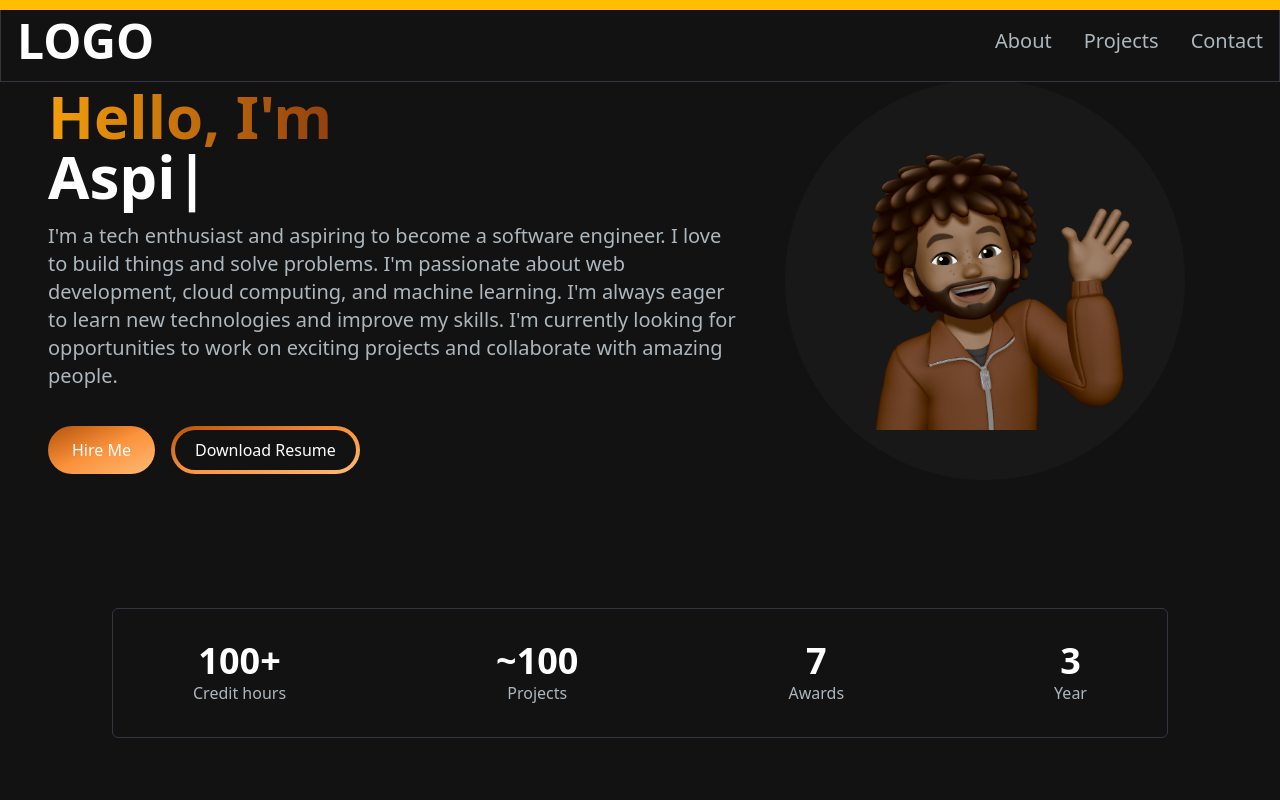
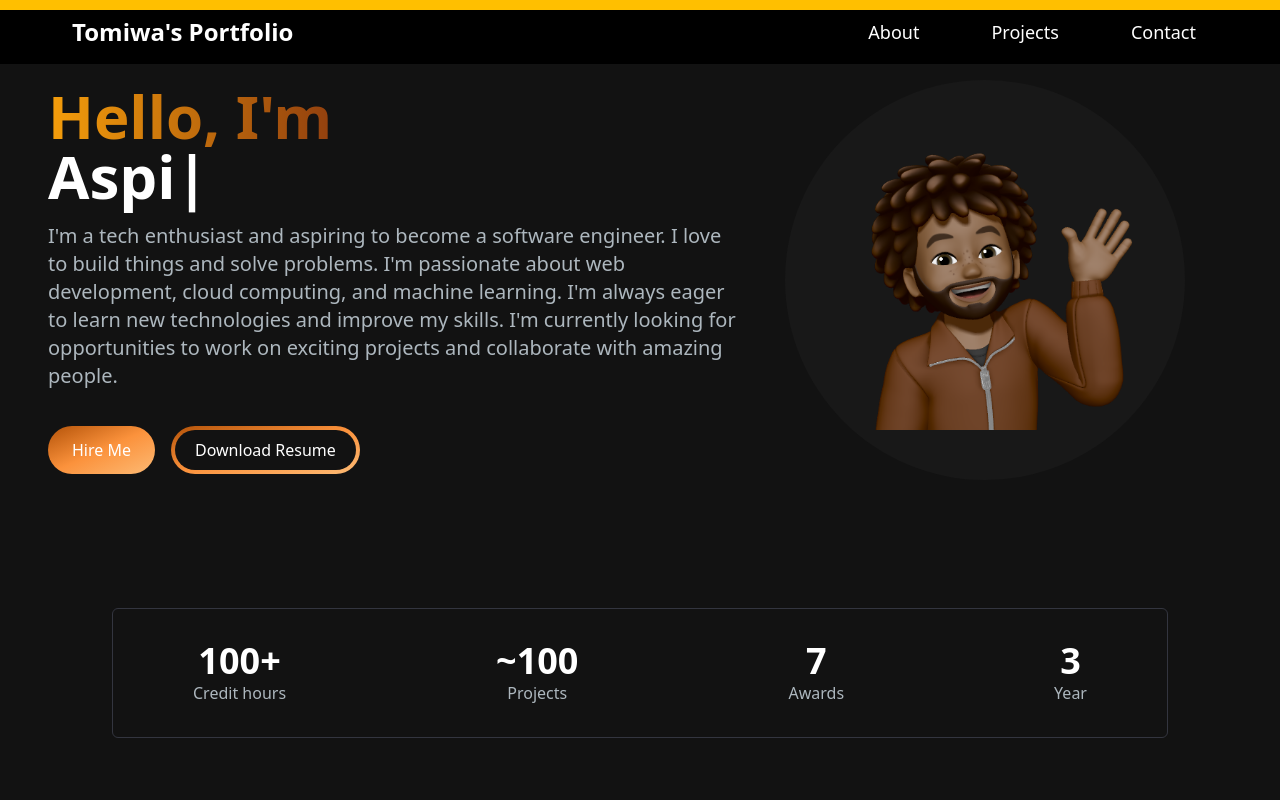
Before and after one commit to tomiwaaluko/TomiwaPortfolio, a Next.js app: page / in a window 1280 px wide. Shown: the top 800 px of the page. Built offline with nearby package versions, Linux system fonts and the light colour scheme.

Commit message:
Fixed and Remodeled mobile view navbar. Faster exiting animation for NavBar when scrolling

```diff
--- a/src/app/components/AboutSection.jsx
+++ b/src/app/components/AboutSection.jsx
@@ -57,7 +57,7 @@ const AboutSection = () => {
   };
 
   return (
-    <section className="text-white">
+    <section id="about" className="text-white">
       <div className="grid grid-cols-1 md:grid-cols-2 gap-8 items-center py-8 px-4 xl:gap-16 sm:py-16 xl:px-16">
         <Image
           src="/images/desktop.png"
@@ -170,7 +170,7 @@ const AboutSection = () => {
   };
 
   return (
-    <section className="text-white">
+    <section id="about" className="text-white">
       <div className="md:grid-cols-2 gap-8 items-center py-8 px-4 xl:gap-16 sm:py-16 xl:px-16">
         <Image
           src="/images/desktop.png"
--- a/src/app/components/MenuOverlay.jsx
+++ b/src/app/components/MenuOverlay.jsx
@@ -1,15 +1,21 @@
 import React from "react";
 import NavLink from "./NavLink";
+import { XMarkIcon } from "@heroicons/react/24/solid";
 
-const MenuOverlay = ({ links }) => {
+const MenuOverlay = ({ links, handleLinkClick, closeMenu }) => {
   return (
-    <ul className="flex flex-col py-4 items-center">
-      {links.map((link, index) => (
-        <li key={index}>
-          <NavLink href={link.path} title={link.title} />
-        </li>
-      ))}
-    </ul>
+    <div className="bg-black px-6 py-4 rounded-lg w-64 relative">
+      <button onClick={closeMenu} className="absolute top-3 right-3 text-white">
+        <XMarkIcon className="h-5 w-5" />
+      </button>
+      <ul className="flex flex-col items-center gap-2 pt-2">
+        {links.map((link, index) => (
+          <li key={index} className="w-full text-center">
+            <NavLink href={link.path} title={link.title} compact={true} />
+          </li>
+        ))}
+      </ul>
+    </div>
   );
 };
 
--- a/src/app/components/NavLink.jsx
+++ b/src/app/components/NavLink.jsx
@@ -1,13 +1,27 @@
 import Link from "next/link";
+import { smoothScrollTo } from "./SmoothScroll";
 
-const NavLink = ({ href, title }) => {
+const NavLink = ({ href, title, compact }) => {
+  const handleClick = (e) => {
+    if (href.startsWith("#")) {
+      e.preventDefault();
+      smoothScrollTo(href);
+    }
+  };
+
   return (
-    <Link
-      href={href}
-      className="block py-2 pl-3 pr-4 text-[#ADB7BE] sm:text-xl rounded md:p-0 hover:text-white"
-    >
-      {title}
-    </Link>
+    <div className={`relative group w-full ${compact ? "py-1" : "py-2"}`}>
+      <a
+        href={href}
+        onClick={handleClick}
+        className={`block ${
+          compact ? "py-2 px-4 text-base" : "py-3 px-6 text-xl"
+        } text-white font-medium relative z-10 group-hover:text-black`}
+      >
+        {title}
+      </a>
+      <div className="absolute inset-0 bg-amber-500 rounded-md scale-0 group-hover:scale-110 transition-transform duration-200 origin-center -z-0"></div>
+    </div>
   );
 };
 
--- a/src/app/components/Navbar.jsx
+++ b/src/app/components/Navbar.jsx
@@ -1,9 +1,10 @@
 "use client";
+import React, { useState, useEffect } from "react";
 import Link from "next/link";
-import React, { useState } from "react";
 import NavLink from "./NavLink";
-import { Bars3Icon, XMarkIcon } from "@heroicons/react/24/solid";
+import { Bars3Icon } from "@heroicons/react/24/solid";
 import MenuOverlay from "./MenuOverlay";
+import { smoothScrollTo } from "./SmoothScroll";
 
 const navLinks = [
   {
@@ -22,116 +23,80 @@ const navLinks = [
 
 const Navbar = () => {
   const [navbarOpen, setNavbarOpen] = useState(false);
+  const [prevScrollPos, setPrevScrollPos] = useState(0);
+  const [visible, setVisible] = useState(true);
+
+  useEffect(() => {
+    const handleScroll = () => {
+      const currentScrollPos = window.pageYOffset;
+
+      // Set visible based on scroll direction
+      setVisible(prevScrollPos > currentScrollPos || currentScrollPos < 10);
+
+      setPrevScrollPos(currentScrollPos);
+    };
+
+    window.addEventListener("scroll", handleScroll);
+
+    return () => window.removeEventListener("scroll", handleScroll);
+  }, [prevScrollPos]);
+
+  const handleNavLinkClick = (e, path) => {
+    e.preventDefault();
+    if (path.startsWith("#")) {
+      smoothScrollTo(path);
+      // Close mobile menu if it's open
+      if (navbarOpen) setNavbarOpen(false);
+    }
+  };
+
+  const closeMenu = () => {
+    setNavbarOpen(false);
+  };
 
   return (
-    <nav className="fixed mx-auto border border-[#33353F] top-0 left-0 right-0 z-10 bg-[#121212] bg-opacity-100">
-      <div className="flex container lg:py-4 flex-wrap items-center justify-between mx-auto px-4 py-2">
-        <Link
-          href={"/"}
-          className="text-2xl md:text-5xl text-white font-semibold"
-        >
-          LOGO
+    <nav
+      className={`fixed w-full top-0 left-0 right-0 z-10 bg-black transition-transform duration-300 ${
+        visible ? "translate-y-0" : "-translate-y-full"
+      }`}
+    >
+      <div className="container mx-auto flex items-center justify-between py-4 px-6">
+        <Link href={"/"} className="text-2xl text-white font-semibold ml-12">
+          Tomiwa&apos;s Portfolio
         </Link>
         <div className="mobile-menu block md:hidden">
-          {!navbarOpen ? (
-            <button
-              onClick={() => setNavbarOpen(true)}
-              className="flex items-center px-3 py-2 border rounded border-slate-200 text-slate-200 hover:text-white hover:border-white"
-            >
-              <Bars3Icon className="h-5 w-5" />
-            </button>
-          ) : (
-            <button
-              onClick={() => setNavbarOpen(false)}
-              className="flex items-center px-3 py-2 border rounded border-slate-200 text-slate-200 hover:text-white hover:border-white"
-            >
-              <XMarkIcon className="h-5 w-5" />
-            </button>
-          )}
+          <button onClick={() => setNavbarOpen(true)} className="text-white">
+            <Bars3Icon className="h-6 w-6" />
+          </button>
         </div>
-        <div className="menu hidden md:block md:w-auto" id="navbar">
-          <ul className="flex p-4 md:p-0 md:flex-row md:space-x-8 mt-0">
+        <div className="hidden md:block mr-12">
+          <ul className="flex items-center space-x-12">
             {navLinks.map((link, index) => (
-              <li key={index}>
-                <NavLink href={link.path} title={link.title} />
+              <li key={index} className="relative group">
+                <a
+                  href={link.path}
+                  onClick={(e) => handleNavLinkClick(e, link.path)}
+                  className="text-white font-medium text-lg px-3 py-2 relative z-10 group-hover:text-black cursor-pointer"
+                >
+                  {link.title}
+                </a>
+                <div className="absolute inset-0 bg-amber-500 rounded-md scale-0 group-hover:scale-125 transition-transform duration-200 origin-center -z-0"></div>
               </li>
             ))}
           </ul>
         </div>
       </div>
-      {navbarOpen ? <MenuOverlay links={navLinks} /> : null}
+      {navbarOpen && (
+        <div className="fixed top-0 right-0 p-4 z-50">
+          <MenuOverlay
+            links={navLinks}
+            handleLinkClick={handleNavLinkClick}
+            closeMenu={closeMenu}
+          />
+        </div>
+      )}
     </nav>
   );
 };
 
 export default Navbar;
-
-/* Old Style
-
-"use client";
-import Link from "next/link";
-import React, { useState } from "react";
-import NavLink from "./NavLink";
-import { Bars3Icon, XMarkIcon } from "@heroicons/react/24/solid";
-import MenuOverlay from "./MenuOverlay";
-
-const navLinks = [
-  {
-    title: "About",
-    path: "#about",
-  },
-  {
-    title: "Projects",
-    path: "#projects",
-  },
-  {
-    title: "Contact",
-    path: "#contact",
-  },
-];
-
-const Navbar = () => {
-  const [navbarOpen, setNavbarOpen] = useState(false);
-  return (
-    <nav className="fixed top-0 left-0 right-0 z-10 bg-[#121212] bg-opacity-100">
-      <div className="flex flex-wrap items-center justify-between mx-auto px-4 py-2">
-        <Link
-          href={"/"}
-          className="text-2xl md:text-5xl text-white font-semibold"
-        >
-          LOGO
-        </Link>
-        <div className="mobile-menu block md:hidden">
-          {navbarOpen ? (
-            <button
-              onClick={() => setNavbarOpen(false)} // Corrected logic
-              className="flex items-center px-3 py-2 border rounded border-slate-200 text-slate-200 hover:text-white hover:border-white"
-            >
-              <XMarkIcon className="h-5 w-5" />
-            </button>
-          ) : (
-            <button
-              onClick={() => setNavbarOpen(true)} // Corrected logic
-              className="flex items-center px-3 py-2 border rounded border-slate-200 text-slate-200 hover:text-white hover:border-white"
-            >
-              <Bars3Icon className="h-5 w-5" />
-            </button>
-          )}
-        </div>
-        <div className="menu hidden md:block md:w-auto" id="navbar">
-          <ul className="flex p-4 md:p-0 md:flex-row md:space-x-8 mt-0">
-            {navLinks.map((link, index) => (
-              <li key={index}>
-                <NavLink href={link.path} title={link.title} />
-              </li>
-            ))}
-          </ul>
-        </div>
-      </div>
-      {navbarOpen && <MenuOverlay links={navLinks} />}
-    </nav>
-  );
-};
-
-export default Navbar;
-*/
--- /dev/null
+++ b/src/app/components/SmoothScroll.js
@@ -0,0 +1,26 @@
+"use client";
+
+export const smoothScrollTo = (elementId) => {
+  // Remove the # from the elementId if present
+  const id = elementId.startsWith("#") ? elementId.substring(1) : elementId;
+
+  // Find the element
+  const element = document.getElementById(id);
+
+  if (element) {
+    // Get any navbar height to offset the scrolling
+    const navbar = document.querySelector("nav");
+    const navbarHeight = navbar ? navbar.offsetHeight : 0;
+
+    // Calculate the position to scroll to (element position - navbar height)
+    const elementPosition =
+      element.getBoundingClientRect().top + window.pageYOffset;
+    const offsetPosition = elementPosition - navbarHeight;
+
+    // Perform the smooth scroll
+    window.scrollTo({
+      top: offsetPosition,
+      behavior: "smooth",
+    });
+  }
+};
```
